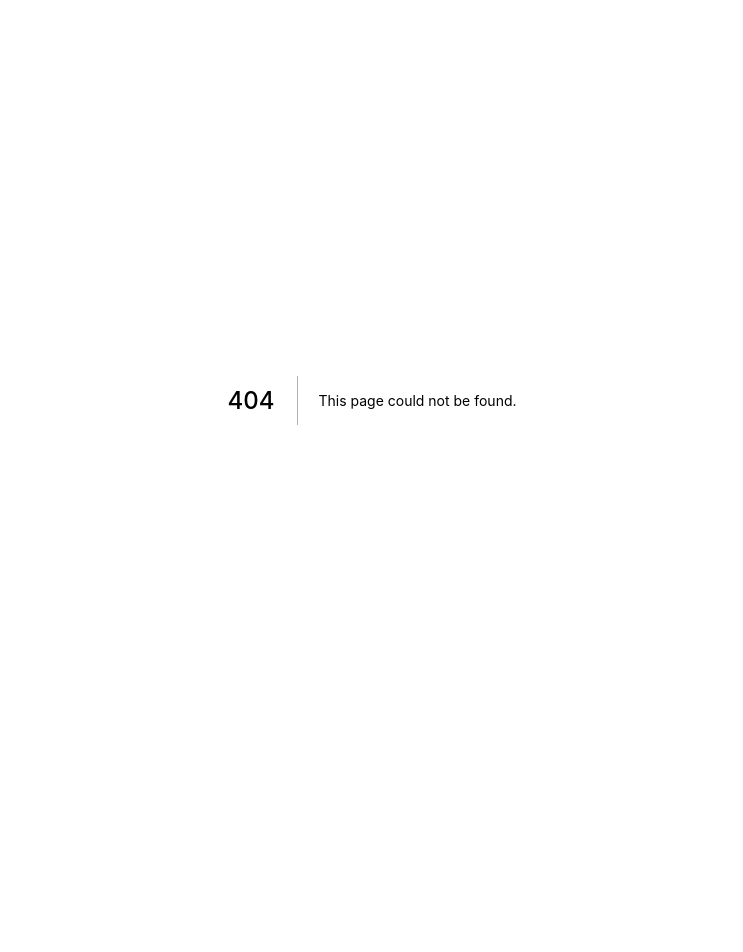
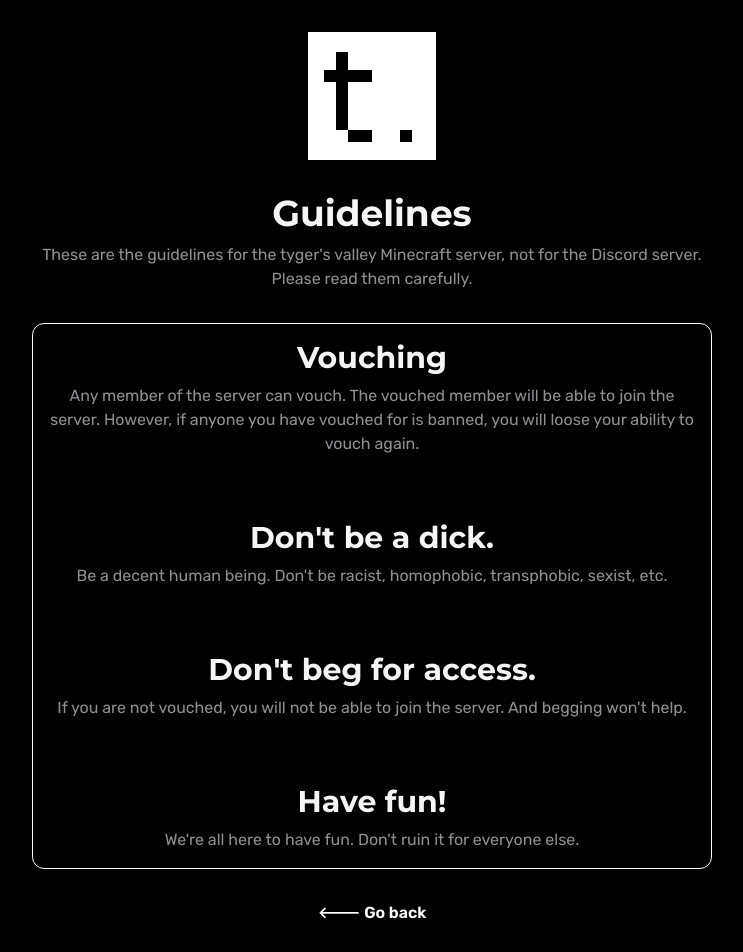
Before and after one commit to tygrvault/mc.tygr.dev, a Next.js app: page /rules in a window 1280 px wide. Before the commit this address had no page. Shown: the top 952 px of the page, without its empty margins (268-1011 px from the left). Before the commit the page ends 800 px from the top, so only its background shows below. Built offline with nearby package versions, Linux system fonts and the light colour scheme.

Commit message:
Add rules and a few tweaks

```diff
--- /dev/null
+++ b/pages/rules/index.tsx
@@ -0,0 +1,70 @@
+import { Flex, Heading, Stack, Image, Text, Link, Divider, Button } from '@chakra-ui/react';
+import type { NextPage } from 'next'
+import Head from 'next/head';
+
+const Rules: NextPage = () => {
+    return (
+        <>
+            <Head>
+                <title>tyger&apos;s valley - rules</title>
+            </Head>
+            <Flex m={8} alignItems={"center"} justifyContent={"center"} flexDirection="column">
+                <Stack justifyContent={"center"} alignItems={"center"} spacing={8}>
+                    <Image src="logo.png" alt={"logo"} w="128px" h="128px" />
+                    <Stack justifyContent={"center"} alignItems={"center"} spacing={8} maxW="680px">
+                        <Stack alignItems={"center"}>
+                            <Heading>
+                                Guidelines
+                            </Heading>
+                            <Text textAlign={"center"} color="#8F9094">
+                                These are the guidelines for the tyger&apos;s valley Minecraft server, not for the Discord server. <br /> Please read them carefully.
+                            </Text>
+                        </Stack>
+                        <Stack spacing={16} alignItems={"center"} textAlign={"center"} p={4} border={"1px"} rounded={"xl"}>
+                            <Stack>
+                                <Heading fontSize={"3xl"}>
+                                    Vouching
+                                </Heading>
+                                <Text color="#8F9094">
+                                    Any member of the server can vouch. The vouched member will be able to join the server.
+                                    However, if anyone you have vouched for is banned, you will loose your ability to vouch again.
+                                </Text>
+                            </Stack>
+                            <Stack>
+                                <Heading fontSize={"3xl"}>
+                                    Don&apos;t be a dick.
+                                </Heading>
+                                <Text color="#8F9094">
+                                    Be a decent human being. Don&apos;t be racist, homophobic, transphobic, sexist, etc.
+                                </Text>
+                            </Stack>
+                            <Stack>
+                                <Heading fontSize={"3xl"}>
+                                    Don&apos;t beg for access.
+                                </Heading>
+                                <Text color="#8F9094">
+                                    If you are not vouched, you will not be able to join the server. And begging won&apos;t help.
+                                </Text>
+                            </Stack>
+                            <Stack>
+                                <Heading fontSize={"3xl"}>
+                                    Have fun!
+                                </Heading>
+                                <Text color="#8F9094">
+                                    We&apos;re all here to have fun. Don&apos;t ruin it for everyone else.
+                                </Text>
+                            </Stack>
+                        </Stack>
+                        <Link href="/">
+                            <Button variant={"link"} color={"white"}>
+                                🡐 Go back
+                            </Button>
+                        </Link>
+                    </Stack>
+                </Stack>
+            </Flex>
+        </>
+    )
+}
+
+export default Rules;
```
Also changed, not shown: pages/index.tsx (+32 -18 lines).
